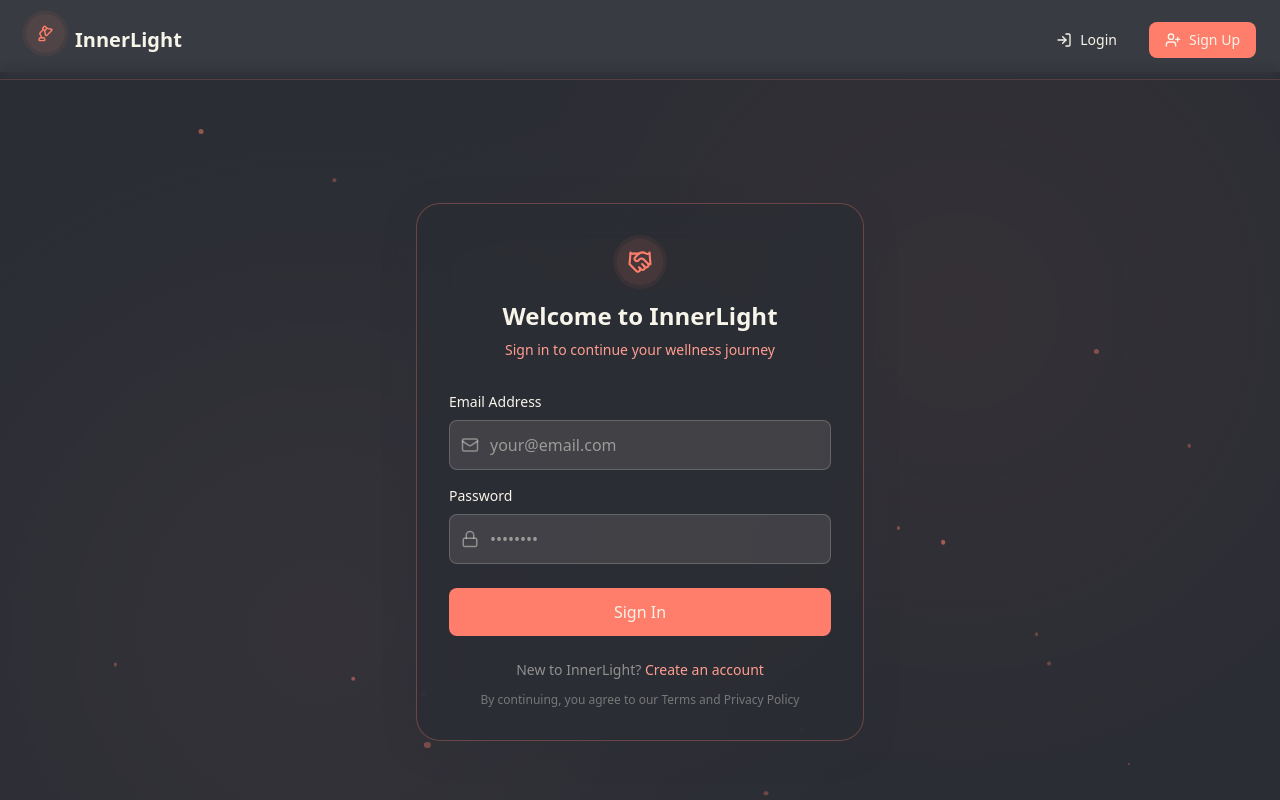
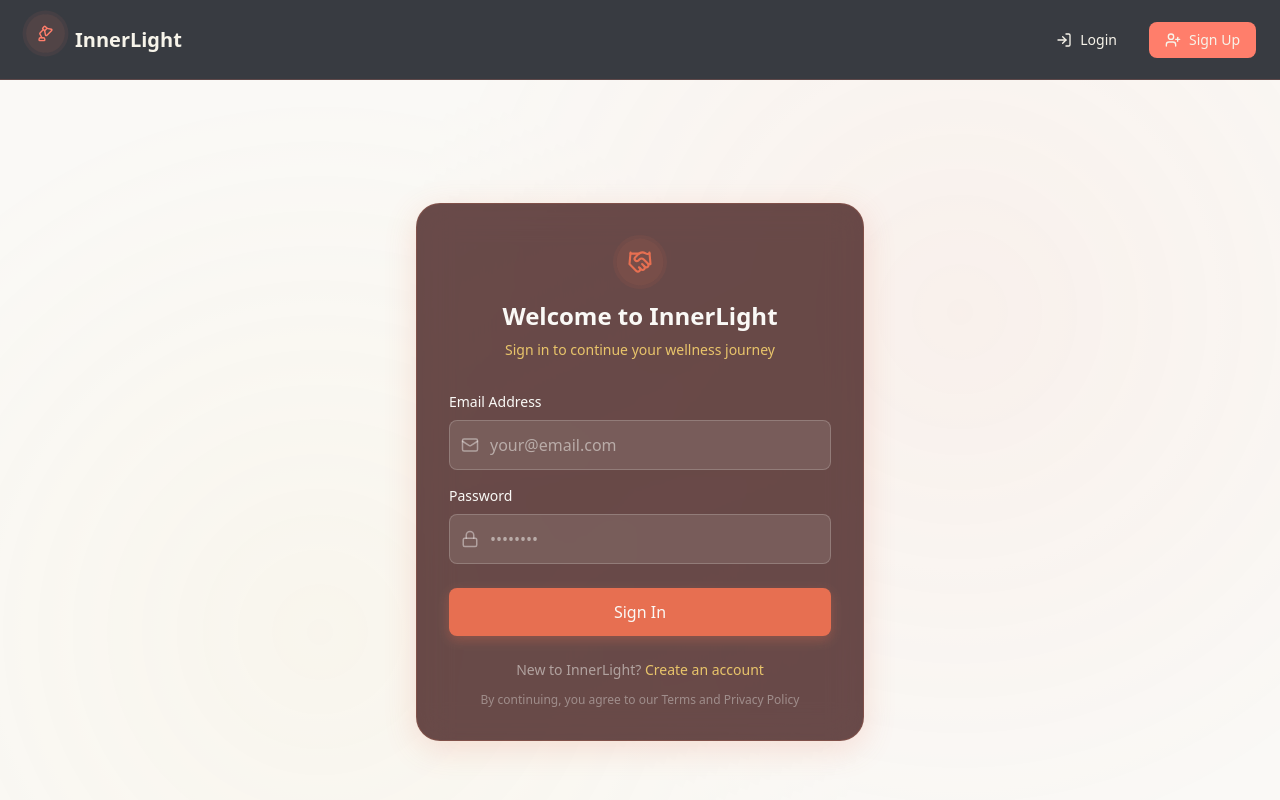
Before and after one commit to tassu1/innerlight, a React (Vite) app: page /login in a window 1280 px wide. Built offline with nearby package versions, Linux system fonts and the light colour scheme.

Commit message:
update login.jsx

```diff
--- a/src/Pages/Login.jsx
+++ b/src/Pages/Login.jsx
@@ -2,14 +2,14 @@ import React, { useState } from 'react';
 import { Link, useNavigate } from 'react-router-dom';
 import { Handshake, Lock, Mail } from 'lucide-react';
 import { motion } from 'framer-motion';
-import Particles from '../components/Particles';
+
 
 const THEME = {
-  primary: "#FF7E6B",
-  secondary: "#2F4858",
-  dark: "#2A2D34",
-  light: "#F7F4EA",
-  accent: "#FF9E90"
+  primary: "#E76F51",   // Coral
+  secondary: "#5C4033", // Cocoa brown
+  dark: "#1F1F1F",      // Charcoal
+  light: "#FAF9F6",     // Cream
+  accent: "#E9C46A"     // Warm gold
 };
 
 const Login = () => {
@@ -29,9 +29,7 @@ const Login = () => {
     try {
       const res = await fetch(`${API_URL}/api/users/login`, {
         method: "POST",
-        headers: {
-          "Content-Type": "application/json",
-        },
+        headers: { "Content-Type": "application/json" },
         body: JSON.stringify({ email, password }),
       });
 
@@ -48,17 +46,21 @@ const Login = () => {
   };
 
   return (
-    <div className="min-h-screen relative overflow-hidden flex items-center justify-center p-4"
-      style={{ backgroundColor: THEME.dark }}>
+    <div
+      className="min-h-screen relative overflow-hidden flex items-center justify-center p-4"
+      style={{ backgroundColor: THEME.light }}
+    >
 
-      <Particles />
 
-      {/* Subtle gradient overlay */}
-      <div className="absolute inset-0 opacity-20"
+      {/* Warm radial light spots */}
+      <div
+        className="absolute inset-0 opacity-25"
         style={{
-          background: `radial-gradient(circle at 75% 30%, ${THEME.primary}40, transparent 50%),
-                      radial-gradient(circle at 25% 70%, ${THEME.accent}40, transparent 50%)`
-        }} />
+          background: `
+            radial-gradient(circle at 75% 30%, ${THEME.primary}40, transparent 50%),
+            radial-gradient(circle at 25% 70%, ${THEME.accent}40, transparent 50%)`
+        }}
+      />
 
       <motion.div
         initial={{ opacity: 0, y: 20 }}
@@ -66,23 +68,20 @@ const Login = () => {
         transition={{ duration: 0.5 }}
         className="w-full max-w-md z-10"
       >
-        <div className="p-8 rounded-3xl backdrop-blur-lg border shadow-2xl"
+        <div
+          className="p-8 rounded-3xl backdrop-blur-lg border shadow-2xl"
           style={{
-            backgroundColor: 'rgba(42, 45, 52, 0.7)',
-            borderColor: 'rgba(255, 126, 107, 0.3)',
-            boxShadow: '0 8px 32px rgba(42, 45, 52, 0.3)'
-          }}>
-
-          {/* Fixed Header - removed duplicate div */}
+             backgroundColor: 'rgba(44, 0, 0, 0.7)',
+            borderColor: `${THEME.primary}30`,
+            boxShadow: `0 8px 32px ${THEME.primary}30`
+          }}
+        >
+          {/* Logo / Header */}
           <div className="flex flex-col items-center mb-8">
             <motion.div
               initial={{ scale: 0.9 }}
               animate={{ scale: 1 }}
-              transition={{
-                duration: 0.5,
-                repeat: 1,
-                repeatType: "mirror"
-              }}
+              transition={{ duration: 0.5, repeat: 1, repeatType: "mirror" }}
               className="p-3 rounded-full mb-3"
               style={{
                 backgroundColor: `${THEME.primary}20`,
@@ -100,19 +99,22 @@ const Login = () => {
           </div>
 
           {error && (
-            <div className="mb-4 p-3 rounded-lg text-sm flex items-center gap-2"
+            <div
+              className="mb-4 p-3 rounded-lg text-sm flex items-center gap-2"
               style={{
                 backgroundColor: `${THEME.primary}20`,
                 color: THEME.light,
                 border: `1px solid ${THEME.primary}50`
-              }}>
+              }}
+            >
               <span>⚠️</span>
               <span>{error}</span>
             </div>
           )}
 
+          {/* Form */}
           <form onSubmit={handleLogin} className="space-y-4">
-            {/* Email field with mail icon */}
+            {/* Email */}
             <div>
               <label className="block text-sm font-medium mb-2" style={{ color: THEME.light }}>
                 Email Address
@@ -128,16 +130,16 @@ const Login = () => {
                   onChange={(e) => setEmail(e.target.value)}
                   className="w-full pl-10 pr-4 py-3 rounded-lg focus:outline-none focus:ring-2 transition-all"
                   style={{
-                    backgroundColor: 'rgba(247, 244, 234, 0.1)',
-                    border: '1px solid rgba(247, 244, 234, 0.2)',
-                    color: THEME.light,
+                    backgroundColor: 'rgba(250, 249, 246, 0.1)',
+                    border: '1px solid rgba(250, 249, 246, 0.2)',
+                    color: THEME.light
                   }}
                   required
                 />
               </div>
             </div>
 
-            {/* Password field with lock icon */}
+            {/* Password */}
             <div>
               <label className="block text-sm font-medium mb-2" style={{ color: THEME.light }}>
                 Password
@@ -153,45 +155,50 @@ const Login = () => {
                   onChange={(e) => setPassword(e.target.value)}
                   className="w-full pl-10 pr-4 py-3 rounded-lg focus:outline-none focus:ring-2 transition-all"
                   style={{
-                    backgroundColor: 'rgba(247, 244, 234, 0.1)',
-                    border: '1px solid rgba(247, 244, 234, 0.2)',
-                    color: THEME.light,
+                    backgroundColor: 'rgba(250, 249, 246, 0.1)',
+                    border: '1px solid rgba(250, 249, 246, 0.2)',
+                    color: THEME.light
                   }}
                   required
                 />
               </div>
             </div>
 
-            {/* Submit button */}
+            {/* Submit */}
             <div className="pt-2">
               <button
                 type="submit"
                 className="w-full py-3 px-4 rounded-lg font-medium flex items-center justify-center gap-2 transition-all"
                 style={{
                   backgroundColor: THEME.primary,
-                  color: THEME.light
+                  color: THEME.light,
+                  boxShadow: `0 4px 12px ${THEME.primary}50`
                 }}
+                onMouseOver={(e) => e.currentTarget.style.transform = "scale(1.02)"}
+                onMouseOut={(e) => e.currentTarget.style.transform = "scale(1)"}
                 disabled={isLoading}
               >
                 {isLoading ? (
-                  <div className="w-5 h-5 border-2 border-t-transparent border-r-transparent rounded-full animate-spin"
-                    style={{ borderColor: THEME.light }} />
+                  <div
+                    className="w-5 h-5 border-2 border-t-transparent rounded-full animate-spin"
+                    style={{ borderColor: THEME.light }}
+                  />
                 ) : (
-                  <>
-                    <span>Sign In</span>
-                  </>
+                  <span>Sign In</span>
                 )}
               </button>
             </div>
           </form>
 
+          {/* Footer Links */}
           <div className="mt-6 text-center">
             <p className="text-sm" style={{ color: `${THEME.light}80` }}>
               New to InnerLight?{' '}
               <Link
                 to="/signup"
                 className="font-medium hover:underline"
-                style={{ color: THEME.accent }}>
+                style={{ color: THEME.accent }}
+              >
                 Create an account
               </Link>
             </p>
```
